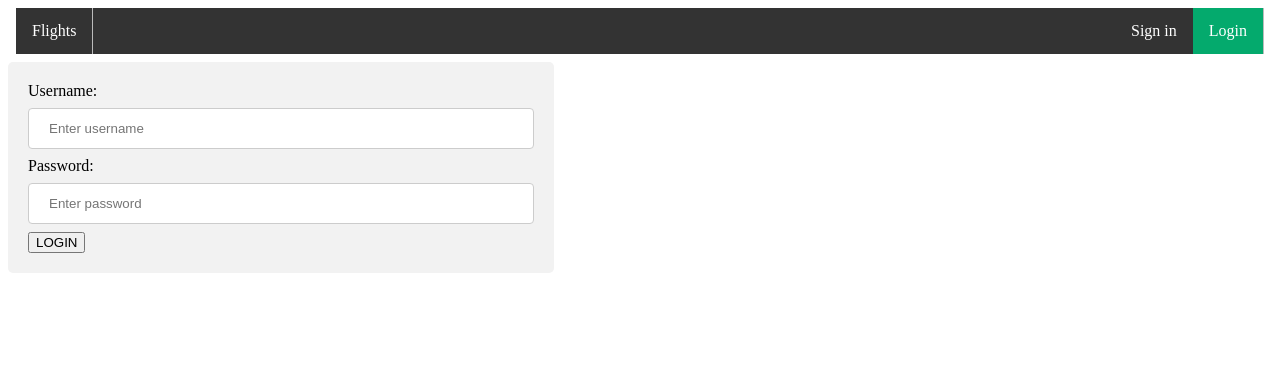
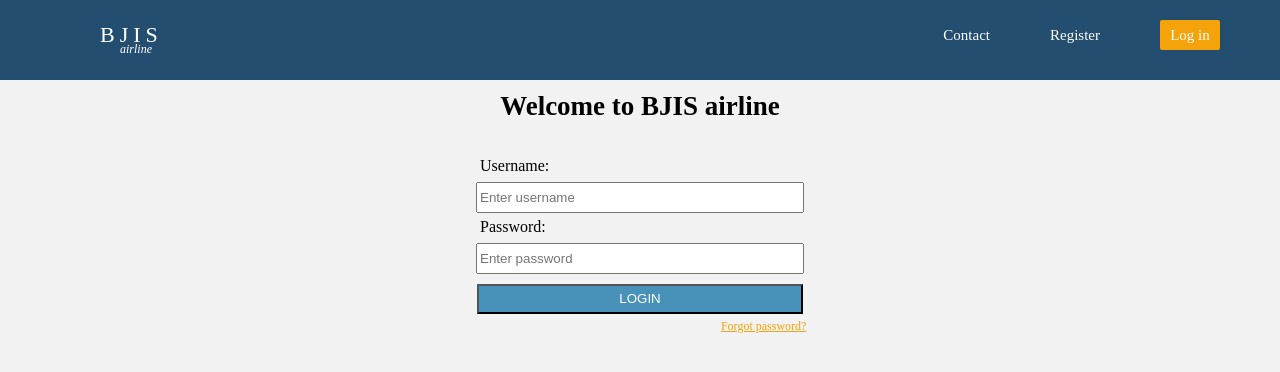
Before and after one commit to XWS-bjis/airline-front, an Angular app: page /login in a window 1280 px wide. Shown: the top 372 px of the page. Built offline with nearby package versions, Linux system fonts and the light colour scheme.

Commit message:
change navbar and login page design

```diff
--- a/src/app/components/users/login/login.component.css
+++ b/src/app/components/users/login/login.component.css
@@ -1,30 +1,90 @@
-div {
-    border-radius: 5px;
+  .login-container{
+    width: 100%;
+    height: 100%;
+    margin-top: 6%;
+    display: flex;
+    justify-content: center;
+    position:fixed;
     background-color: #f2f2f2;
-    padding: 20px;
-    width: 40%;
+    left: 0;
+    top: 0;
+  }
+
+  .form-container{
+    background-color: #f2f2f2;
+    width: 50%;
+    height: 300px;
+    display: flex;
+    justify-content: center;
+    flex-direction: column;
+    align-items: flex-start;
+    gap: 15px;
+  }
+
+  .text-container{
+    font-size: 18px;
     display: flex;
     justify-content: center;
     align-items: center;
+    width: 100%;
+    height: 20%;
   }
 
-  input[type=text], select {
+  .input-container{
+    display: flex;
+    justify-content: flex-start;
+    flex-direction: column;
     width: 100%;
-    padding: 12px 20px;
-    margin: 8px 0;
-    display: inline-block;
-    border: 1px solid #ccc;
-    border-radius: 4px;
-    box-sizing: border-box;
+    height: 80%;
+    margin-left: auto;
+    margin-right: auto;
   }
 
-  input[type=submit] {
-    width: 100%;
-    background-color: #4CAF50;
+  .text-input{
+    margin-left: auto;
+    margin-right: auto;
+    width: 50%;
+    height: 25px;
+  }
+
+  .form-label{
+    margin-left: auto;
+    margin-right: auto;
+    width: 50%;
+    height: 25px;
+    margin-top: 5px;
+  }
+
+  .form-btn{
+    margin-left: auto;
+    margin-right: auto;
+    margin-top: 10px;
+    width: 51%;
+    height: 30px;
     color: white;
-    padding: 14px 20px;
-    margin: 8px 0;
-    border: none;
-    border-radius: 4px;
+    background-color:#4891b8;
+  }
+
+  .form-btn, a:hover{
     cursor: pointer;
   }
+
+  .form-btn:hover{
+    background-color: #234e70;
+  }
+
+  .message-container{
+    display: flex;
+    justify-content: flex-end;
+    width: 52%;
+    margin-left: auto;
+    margin-right: auto;
+    height: 50px;
+  }
+
+  a{
+    font-size: 12px;
+    margin-top: 5px;
+    text-decoration: underline;
+    color: #f5a30a;
+  }
--- a/src/app/components/users/login/login.component.html
+++ b/src/app/components/users/login/login.component.html
@@ -1,9 +1,17 @@
-<div>
- <form>
-        <label for="username">Username:</label>
-        <input type="text" name="username" placeholder="Enter username" [(ngModel)] = "loginCredential.userName" id="userName">
-        <label for="password">Password:</label>
-        <input type="text"  name="password" placeholder="Enter password" [(ngModel)] = "loginCredential.password" id="password">
-        <button type="button" (click)="loginUser()">LOGIN</button>
- </form>
+<div class="login-container">
+        <div class="form-container">
+                <div class="text-container">
+                        <h2>Welcome to BJIS airline</h2>
+                </div>
+                <div class="input-container">
+                        <label class="form-label" for="username">Username:</label>
+                        <input class="text-input" type="text" name="username" placeholder="Enter username" [(ngModel)] = "loginCredential.userName" id="userName" required>
+                        <label class="form-label" for="password">Password:</label>
+                        <input class="text-input" type="password"  name="password" placeholder="Enter password" [(ngModel)] = "loginCredential.password" id="password" required>
+                        <button class="form-btn" type="button" (click)="loginUser()">LOGIN</button>
+                        <div class="message-container">
+                                <a>Forgot password?</a>
+                        </div>
+                </div>
+        </div>
 </div>
--- a/src/app/core/navbar/navbar.component.css
+++ b/src/app/core/navbar/navbar.component.css
@@ -1,35 +1,73 @@
-ul {
-    list-style-type: none;
-    margin: 0;
-    padding: 0;
-    overflow: hidden;
-    background-color: #333;
+.container{
+  display: flex;
+  flex-direction: row;
+  height: 80px;
+  width: 100%;
+  top: 0;
+  left: 0;
+  background-color: #234e70;
+  position: fixed;
+  z-index: 10;
+}
+.navbar-container{
+    display: flex;
+    justify-content: flex-end;
+    background-color: #234e70;
+    height: 80px;
+    width: 80%;
 }
 
-  li {
-    float: left;
+.logo-container{
+    width: 300px;
+    background-color: #234e70;
+    flex-direction: column;
 }
 
-  li a {
-    display: block;
+.name{
     color: white;
-    text-align: center;
-    padding: 14px 16px;
-    text-decoration: none;
+    font-size: 22px;
+    margin-left: 100px;
+    margin-top: 10px;
+    letter-spacing: 5px;
+    height: 20px;
 }
 
-  li a:hover:not(.active) {
-    background-color: #111;
+.company{
+    color: white;
+    font-size: 12px;
+    margin-left: 120px;
+    margin-top: 0px;
 }
 
-  .active {
-    background-color: #04AA6D;
+.item, .item-active{
+    color: white;
+    font-size: 15px;
+    margin-right: 60px;
+    margin-top: 20px;
+    z-index: 10px;
+    display: flex;
+    justify-content: center;
+    align-items: center;
+    height: 30px;
 }
 
-  li {
-    border-right: 1px solid #bbb;
+.item:hover:not(.active) {
+    cursor: pointer;
+    text-decoration: underline;
 }
 
-  li:last-child {
-    border-right: none;
+a{
+    text-decoration: none;
+    height: 50px;
 }
+
+.item-active{
+    background-color:  #f5a30a;
+    border-radius: 2px;
+    width: 60px;
+    height: 30px;
+}
+
+.item-active:hover{
+    text-decoration: underline;
+}
--- a/src/app/core/navbar/navbar.component.html
+++ b/src/app/core/navbar/navbar.component.html
@@ -1,13 +1,29 @@
-<head>
 
-</head>
-<body>
-    <ul>
-        <li routerLink="/flights-page"><a>Flights</a></li> <!--TO DO: make sure that this route matches with Component which user see as home page, see: app-routing.module-->
-        <li *ngIf="role === 'ROLE_ADMIN'"><a>Create flight</a></li>
-        <li *ngIf="role === 'ROLE_REGULAR'"><a>My reservations</a></li>
-        <li style="float:right"><a class="active" *ngIf="userExists === 'false'" routerLink="/login">Login</a></li>
-        <li style="float:right" *ngIf="userExists === 'false'"><a>Sign in</a></li>
-        <li style="float:right" (click)="logout()" *ngIf="userExists === 'true'"><a class="active">Logout</a></li>
-      </ul>
-</body>
+  <div class="container">
+   <div class="logo-container">
+      <a routerLink=""><!--TO DO: make sure that this route matches with Component which user see as home page, see: app-routing.module-->
+        <div class="name"><p>BJIS</p></div>
+        <div class="company"><i>airline</i></div>
+      </a>
+    </div>
+    <div class="navbar-container">
+      <a>
+        <div class="item">Contact</div>
+      </a>
+      <a *ngIf="userExists === 'false'">
+        <div class="item">Register</div>
+      </a>
+      <a *ngIf="role === 'ROLE_REGULAR'">
+        <div class="item">My reservations</div>
+      </a>
+      <a *ngIf="role === 'ROLE_ADMIN'">
+        <div class="item">Create flight</div>
+      </a>
+      <a routerLink="/login"  *ngIf="userExists === 'false'">
+        <div class="item-active"> Log in</div>
+      </a>
+      <a routerLink="/login"  *ngIf="userExists === 'true'" (click)="logout()">
+        <div class="item-active"> Log out</div>
+      </a>
+    </div>
+  </div>
```
Lines whose indentation alone changed are shown as unchanged.
